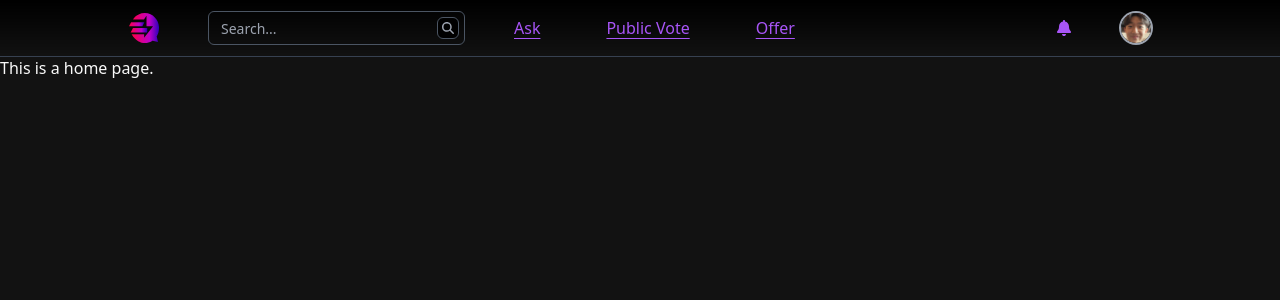
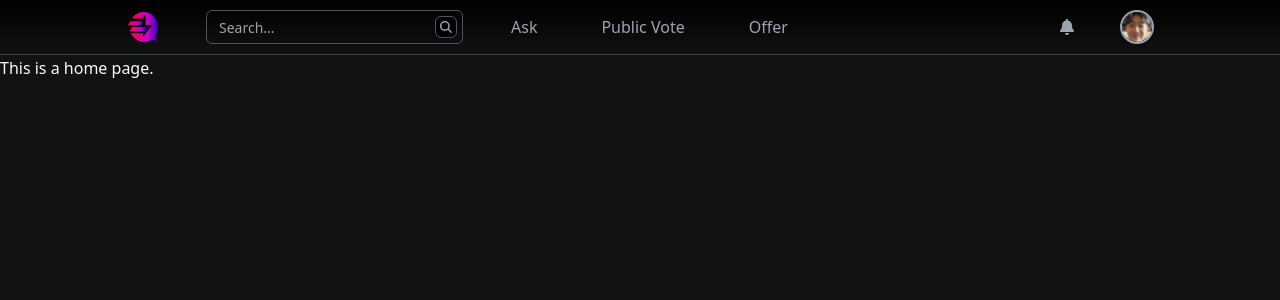
Before and after one commit to cattynip/rellyship, a Next.js app: page / in a window 1280 px wide. Shown: the top 300 px of the page. Built offline with nearby package versions, Linux system fonts and the light colour scheme.

Commit message:
fix(component): fix the header component

```diff
--- a/components/Header.tsx
+++ b/components/Header.tsx
@@ -37,7 +37,7 @@ const Header = ({ isUserIn }: IHeaderProps) => {
   const onSearchSubmit: SubmitHandler<ISearchForm> = data => console.log(data);
 
   return (
-    <nav className="w-full m-0 p-0 backdrop-blur-md bg-gradient-to-b from-black to-transparent fixed top-0 left-0 flex items-center justify-between px-24 border-b border-b-gray-700">
+    <nav className="w-full m-0 p-0 backdrop-blur-md bg-gradient-to-b from-black to-transparent absolute top-0 left-0 z-10 flex items-center justify-between px-24 border-b border-b-gray-700">
       <div className="flex items-center">
         <HeaderElement linkTo={"/"}>
           <Image src={Logo} alt="RellyShipLogo" width={30} height={30} />
--- a/components/RellyShipComponents/RellyShipAnchor.tsx
+++ b/components/RellyShipComponents/RellyShipAnchor.tsx
@@ -6,11 +6,13 @@ import { UrlObject } from "url";
 interface IRellyShipInputProps extends IRellyShipComponent {
   linkTo: string | UrlObject;
   target?: HTMLAttributeAnchorTarget;
+  colorDecoration?: boolean;
   children: React.ReactNode;
 }
 
 const RellyShipAnchor = ({
   linkTo,
+  colorDecoration,
   children,
   extraClassName,
   ...props
@@ -19,7 +21,10 @@ const RellyShipAnchor = ({
     <Link href={linkTo} passHref legacyBehavior {...props}>
       <a
         className={joinClass([
-          "cursor-default text-purple-500 underline underline-offset-4 focus:underline-offset-1 hover:underline-offset-1 transition-all hover:text-purple-600 border border-transparent focus:border-white p-1 focus:outline-none",
+          "cursor-pointer",
+          colorDecoration
+            ? "text-purple-500 underline underline-offset-4 focus:underline-offset-1 hover:underline-offset-1 transition-all hover:text-purple-600 border border-transparent focus:border-white p-1 focus:outline-none"
+            : "",
           extraClassName ? extraClassName : ""
         ])}
       >
```
